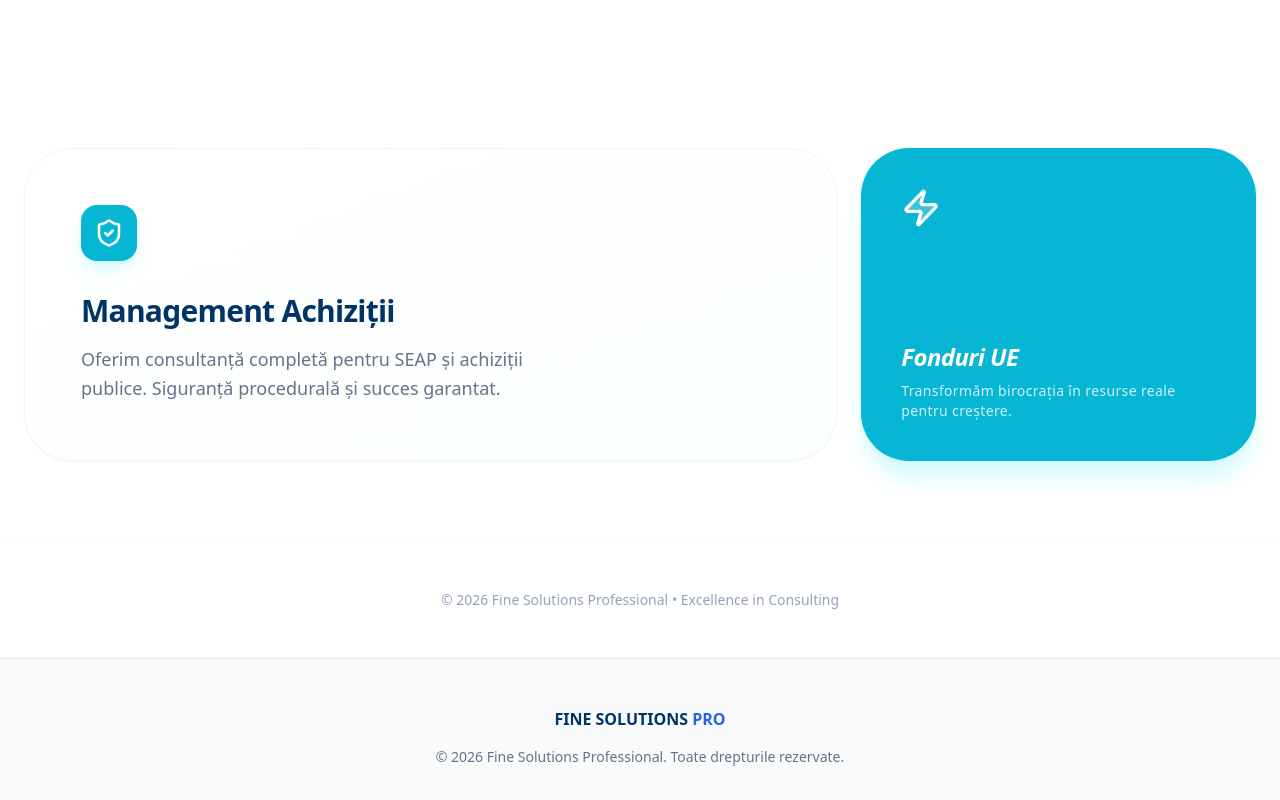
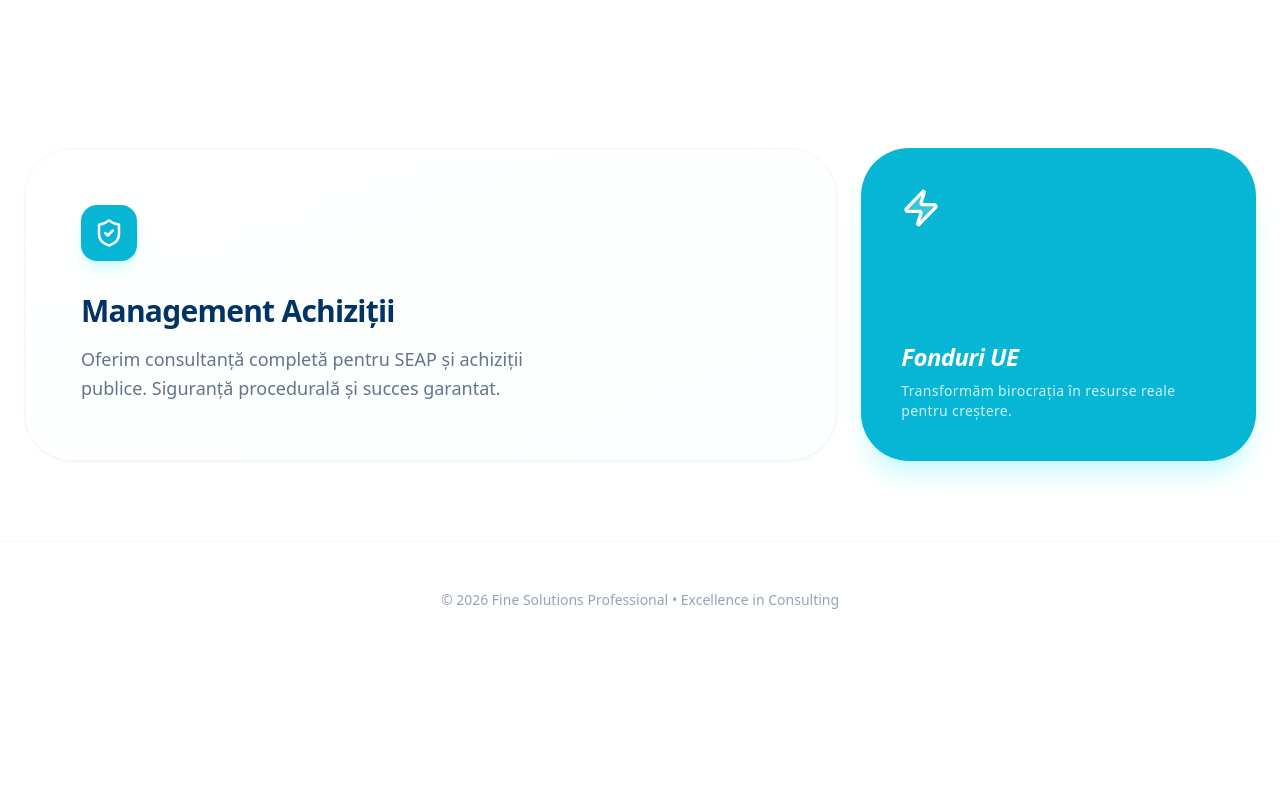
Before and after one commit to evialbert/FSPro, a Next.js app: page / in a window 1280 px wide. Shown: the part 762-1562 px from the top of the page. After the commit the page ends 1420 px from the top, so only its background shows below. Built offline with nearby package versions, Linux system fonts and the light colour scheme.

Commit message:
Configurat layout principal pentru CSS

```diff
--- a/app/layout.tsx
+++ b/app/layout.tsx
@@ -1,37 +1,23 @@
-import './globals.css';
-import { Metadata } from 'next';
-import Navbar from "@/components/Navbar";
+import type { Metadata } from "next";
+import { Inter } from "next/font/google";
+import "./globals.css"; // IMPORTUL ESENȚIAL PENTRU STILIZARE
 
-// 1. Setări SEO
+const inter = Inter({ subsets: ["latin"] });
+
 export const metadata: Metadata = {
-  title: 'Fine Solutions Pro | Consultanță Achiziții și Finanțări',
-  description: 'Expertiză în achiziții publice, SEAP și finanțări nerambursabile.',
+  title: "Fine Solutions Professional | Expertiză în Consultanță",
+  description: "Management de proiect, achiziții publice SEAP și finanțări europene.",
 };
 
-export default function RootLayout({ children }: { children: React.ReactNode }) {
+export default function RootLayout({
+  children,
+}: {
+  children: React.ReactNode;
+}) {
   return (
     <html lang="ro" className="scroll-smooth">
-      <body className="antialiased font-sans text-slate-900 bg-white">
-
-        {/* Folosim componenta Navbar nouă care are și meniu de mobil inclus */}
-        <Navbar />
-
-        {/* Zona de conținut (pt-20 asigură că textul nu intră sub Navbar-ul fixat) */}
-        <main className="min-h-screen">
-          {children}
-        </main>
-
-        {/* Footer profesional */}
-        <footer className="bg-slate-50 border-t border-slate-200 py-12 px-6">
-          <div className="max-w-7xl mx-auto text-center">
-            <div className="mb-4 font-black text-[#003366]">
-              FINE SOLUTIONS <span className="text-blue-600">PRO</span>
-            </div>
-            <p className="text-sm text-slate-500">
-              © {new Date().getFullYear()} Fine Solutions Professional. Toate drepturile rezervate.
-            </p>
-          </div>
-        </footer>
+      <body className={`${inter.className} antialiased bg-white text-slate-900`}>
+        {children}
       </body>
     </html>
   );
```
